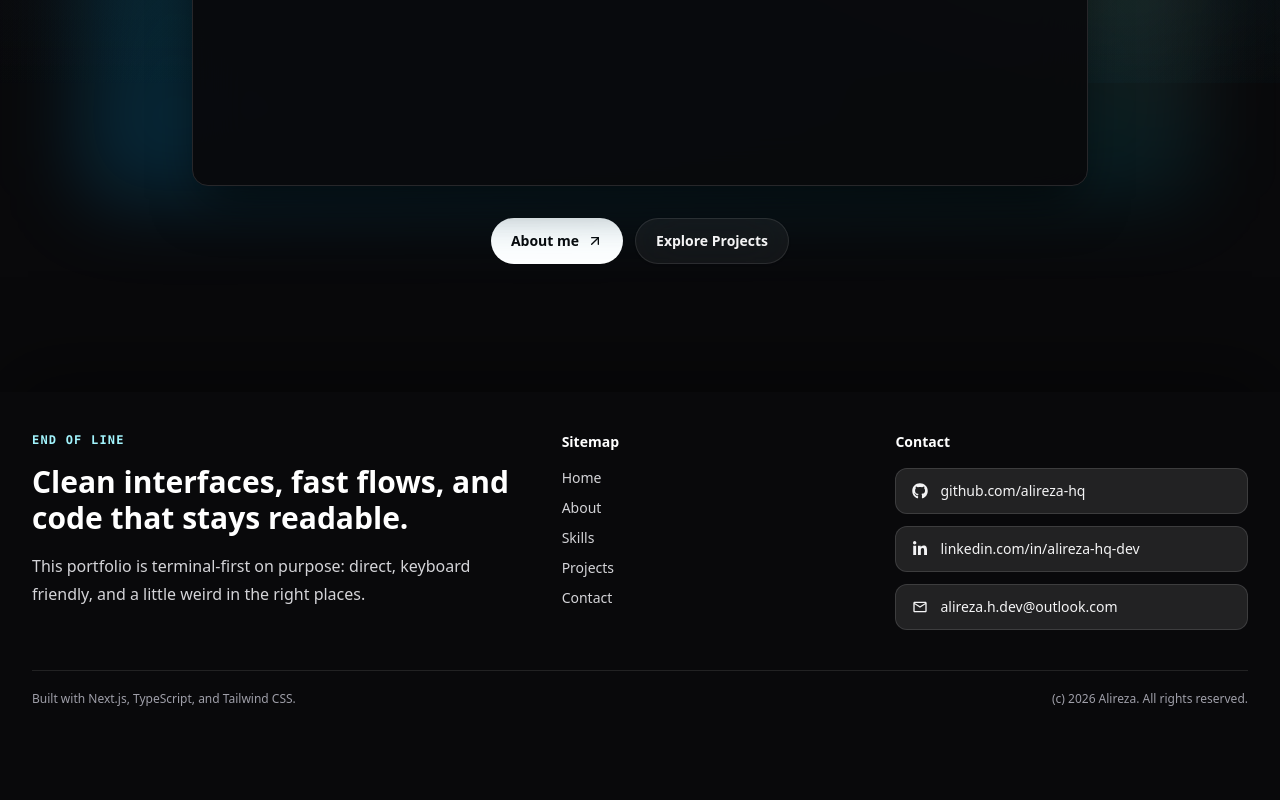
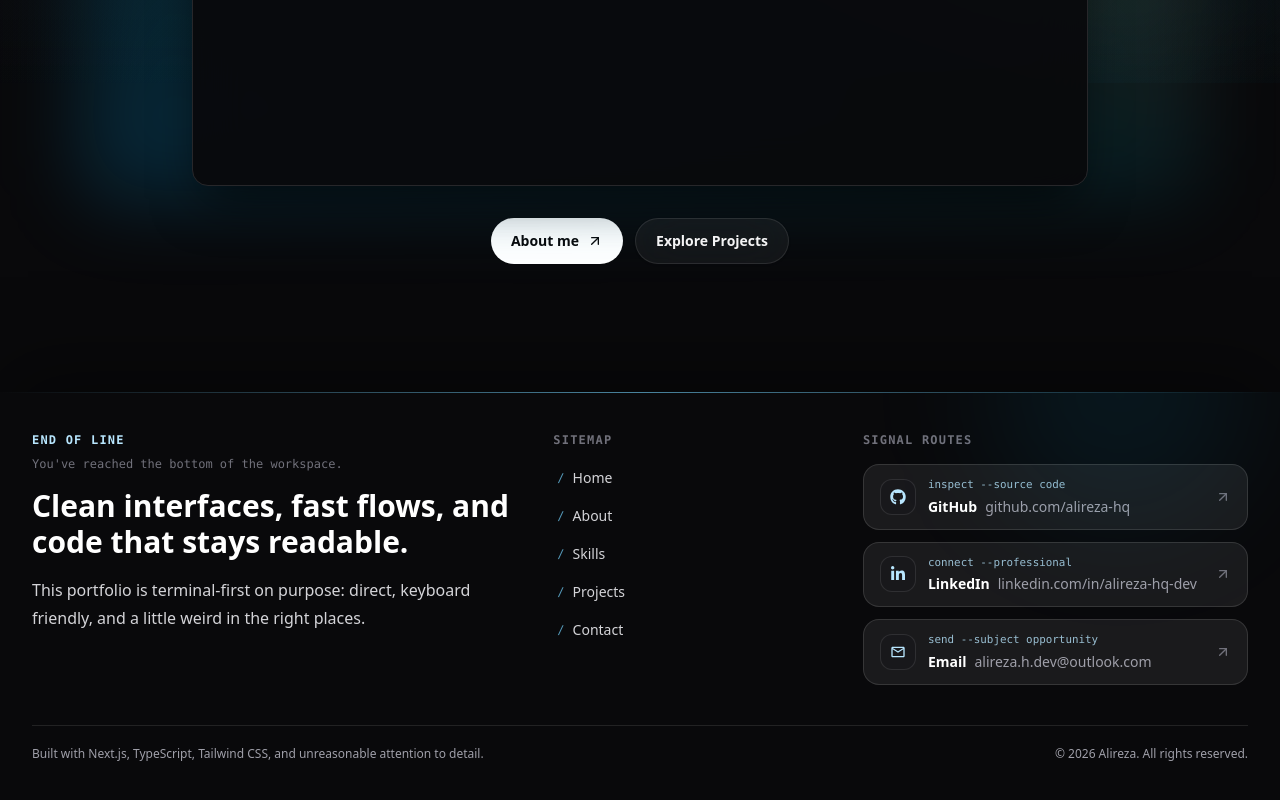
Before and after one commit to alireza-hq/portfolio, a Next.js app: page / in a window 1280 px wide. Shown: the part 717-1517 px from the top of the page. Before the commit the page ends 1464 px from the top, so only its background shows below. Built offline with nearby package versions, Linux system fonts and the light colour scheme.

Commit message:
style: polish footer

```diff
--- a/src/components/layout/Footer.tsx
+++ b/src/components/layout/Footer.tsx
@@ -16,29 +16,42 @@ const sitemap = [
 const contactLinks = [
   {
     href: routes.social.github,
-    label: 'github.com/alireza-hq',
+    command: 'inspect --source code',
+    label: 'GitHub',
+    value: routes.social.github.replace('https://', ''),
     icon: FaGithub,
   },
   {
     href: routes.social.linkedin,
-    label: 'linkedin.com/in/alireza-hq-dev',
+    command: 'connect --professional',
+    label: 'LinkedIn',
+    value: routes.social.linkedin
+      .replace('https://www.', '')
+      .replace(/\/$/, ''),
     icon: FaLinkedinIn,
   },
   {
     href: routes.social.email,
-    label: 'alireza.h.dev@outlook.com',
+    command: 'send --subject opportunity',
+    label: 'Email',
+    value: routes.social.email.replace('mailto:', ''),
     icon: MdOutlineMail,
   },
 ]
 
 export function Footer() {
   return (
-    <footer className='relative z-10 mt-16 bg-zinc-950 px-4 py-10 text-white shadow-[0_-24px_80px_rgb(15_23_42/0.16)] sm:px-6 lg:px-8 dark:bg-zinc-950 dark:shadow-[0_-24px_80px_rgb(0_0_0/0.42)]'>
+    <footer className='relative z-10 mt-16 overflow-hidden bg-zinc-950 px-4 py-10 text-white shadow-[0_-24px_80px_rgb(15_23_42/0.16)] sm:px-6 lg:px-8 dark:bg-zinc-950 dark:shadow-[0_-24px_80px_rgb(0_0_0/0.42)]'>
+      <div className='pointer-events-none absolute inset-x-0 top-0 h-px bg-linear-to-r from-transparent via-sky-300/60 to-transparent' />
+      <div className='pointer-events-none absolute -top-32 right-8 h-64 w-64 rounded-full bg-sky-400/8 blur-3xl' />
       <div className='mx-auto w-full max-w-7xl'>
-        <div className='grid gap-10 border-b border-white/10 pb-10 lg:grid-cols-[1.25fr_0.75fr_0.9fr]'>
+        <div className='grid gap-10 border-b border-white/10 pb-10 lg:grid-cols-[1.25fr_0.7fr_1fr]'>
           <div>
-            <p className='font-mono text-xs font-semibold tracking-widest text-cyan-200 uppercase'>
-              end of line
+            <p className='font-mono text-xs font-semibold tracking-widest text-sky-200 uppercase'>
+              END OF LINE
+            </p>
+            <p className='mt-2 font-mono text-xs text-zinc-500'>
+              You&apos;ve reached the bottom of the workspace.
             </p>
             <h2 className='mt-4 max-w-xl text-3xl font-semibold tracking-normal'>
               Clean interfaces, fast flows, and code that stays readable.
@@ -49,47 +62,76 @@ export function Footer() {
             </p>
           </div>
 
-          <div>
-            <p className='text-sm font-semibold text-white'>Sitemap</p>
+          <nav aria-label='Footer sitemap'>
+            <p className='font-mono text-xs font-semibold tracking-widest text-zinc-500 uppercase'>
+              sitemap
+            </p>
             <div className='mt-4 grid gap-2.5'>
               {sitemap.map((link) => (
                 <Link
                   key={link.href}
                   href={link.href}
-                  className='group inline-flex w-fit items-center gap-2 text-sm text-zinc-300 transition hover:text-cyan-200 focus-visible:ring-2 focus-visible:ring-cyan-300/60 focus-visible:outline-none'
+                  className='group inline-flex w-fit items-center gap-2 rounded-lg px-1 py-1 text-sm text-zinc-300 transition hover:translate-x-1 hover:text-sky-200 focus-visible:ring-2 focus-visible:ring-sky-300/60 focus-visible:outline-none'
                 >
+                  <span className='font-mono text-xs text-sky-300/70'>/</span>
                   {link.label}
                   <ArrowUpRight className='h-3.5 w-3.5 opacity-0 transition group-hover:opacity-100' />
                 </Link>
               ))}
             </div>
-          </div>
+          </nav>
 
-          <div>
-            <p className='text-sm font-semibold text-white'>Contact</p>
+          <section aria-labelledby='footer-contact-title'>
+            <p
+              id='footer-contact-title'
+              className='font-mono text-xs font-semibold tracking-widest text-zinc-500 uppercase'
+            >
+              signal routes
+            </p>
             <div className='mt-4 grid gap-3'>
               {contactLinks.map((link) => {
                 const Icon = link.icon
+                const isExternal = link.href.startsWith('http')
 
                 return (
                   <Link
                     key={link.href}
                     href={link.href}
-                    target={link.href.startsWith('http') ? '_blank' : undefined}
-                    className='inline-flex min-w-0 items-center gap-3 rounded-xl border border-white/12 bg-white/10 px-4 py-3 text-sm text-zinc-100 transition hover:border-cyan-300/35 hover:bg-cyan-300/12 hover:text-white focus-visible:ring-2 focus-visible:ring-cyan-300/60 focus-visible:outline-none'
+                    target={isExternal ? '_blank' : undefined}
+                    rel={isExternal ? 'noreferrer' : undefined}
+                    aria-label={`Open ${link.label}`}
+                    className='group grid min-w-0 grid-cols-[auto_1fr_auto] items-center gap-3 rounded-2xl border border-white/12 bg-white/[0.07] px-4 py-3 text-sm text-zinc-100 transition hover:-translate-y-0.5 hover:border-sky-300/45 hover:bg-sky-300/10 hover:shadow-[0_14px_36px_rgb(14_165_233/0.12)] focus-visible:ring-2 focus-visible:ring-sky-300/70 focus-visible:outline-none'
                   >
-                    <Icon className='h-4 w-4 shrink-0' />
-                    <span className='truncate'>{link.label}</span>
+                    <span className='grid h-9 w-9 place-items-center rounded-xl border border-white/10 bg-zinc-900 text-sky-200 transition group-hover:border-sky-300/35 group-hover:bg-sky-300/10'>
+                      <Icon className='h-4 w-4' />
+                    </span>
+                    <span className='min-w-0'>
+                      <span className='block font-mono text-[0.68rem] text-sky-200/80'>
+                        {link.command}
+                      </span>
+                      <span className='mt-1 flex min-w-0 flex-wrap items-baseline gap-x-2 gap-y-0.5'>
+                        <span className='font-semibold text-white'>
+                          {link.label}
+                        </span>
+                        <span className='truncate text-zinc-400'>
+                          {link.value}
+                        </span>
+                      </span>
+                    </span>
+                    <ArrowUpRight className='h-4 w-4 text-zinc-500 transition group-hover:text-sky-200' />
                   </Link>
                 )
               })}
             </div>
-          </div>
+          </section>
         </div>
 
         <div className='flex flex-col gap-2 pt-5 text-xs text-zinc-400 sm:flex-row sm:items-center sm:justify-between'>
-          <p>Built with Next.js, TypeScript, and Tailwind CSS.</p>
-          <p>(c) 2026 Alireza. All rights reserved.</p>
+          <p>
+            Built with Next.js, TypeScript, Tailwind CSS, and unreasonable
+            attention to detail.
+          </p>
+          <p>© 2026 Alireza. All rights reserved.</p>
         </div>
       </div>
     </footer>
```
